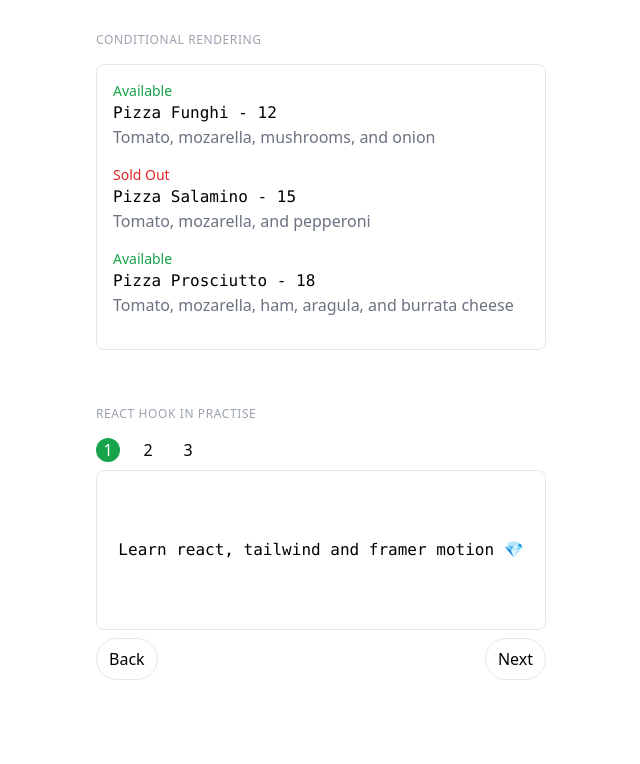
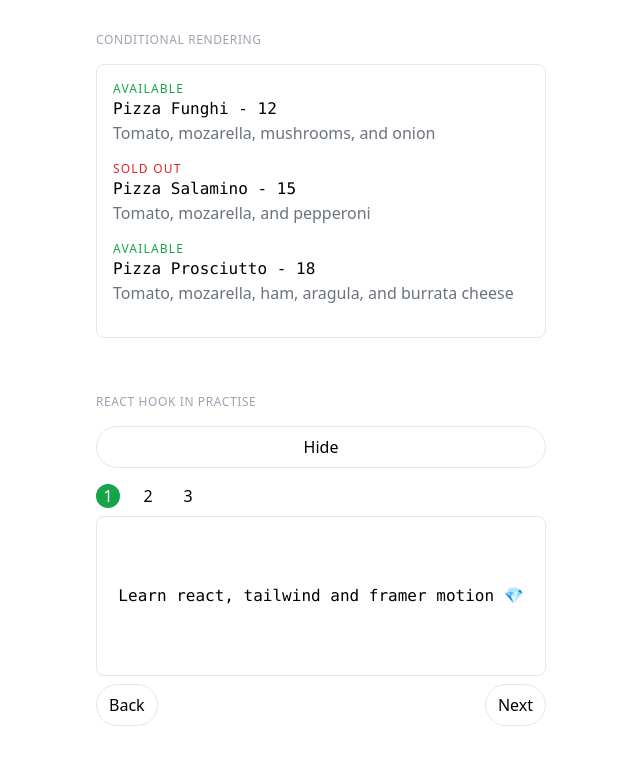
Before and after one commit to casicodes/reactminis, a React (Vite) app: page / in a window 1280 px wide. Shown: the top 764 px of the page, without its empty margins (319-959 px from the left). Built offline with nearby package versions, Linux system fonts and the light colour scheme.

Commit message:
Add hide/show functionality

```diff
--- a/package.json
+++ b/package.json
@@ -10,6 +10,8 @@
     "preview": "vite preview"
   },
   "dependencies": {
+    "@geist-ui/react-icons": "^1.0.1",
+    "lucide-react": "^0.436.0",
     "react": "^18.3.1",
     "react-dom": "^18.3.1"
   },
--- a/src/components/Menu.tsx
+++ b/src/components/Menu.tsx
@@ -11,7 +11,7 @@ function Menu({ title }) {
               <span
                 className={`${
                   pizza.soldOut ? "text-red-600" : "text-green-600"
-                }  text-sm`}
+                }  text-xs uppercase tracking-widest`}
               >
                 {pizza.soldOut ? "Sold Out" : "Available"}
               </span>
--- a/src/components/Stepper.tsx
+++ b/src/components/Stepper.tsx
@@ -1,4 +1,5 @@
 import { useState } from "react";
+import { Eye, EyeOff } from "lucide-react";
 
 function Stepper({ title }) {
   const content = [
@@ -7,6 +8,7 @@ function Stepper({ title }) {
     "Earn and grow 🌳",
   ];
   const [step, setStep] = useState(1);
+  const [isOpen, setIsOpen] = useState(true);
   function handleBack() {
     if (step > 1) setStep(step - 1);
   }
@@ -17,6 +19,14 @@ function Stepper({ title }) {
   return (
     <div className="flex flex-col gap-4 text-left">
       <p className="uppercase text-xs tracking-wider text-gray-400">{title}</p>
+      <button
+        className="border py-2 px-3 rounded-full hover:bg-slate-50"
+        onClick={() => setIsOpen(!isOpen)}
+      >
+        {isOpen ? "Hide" : "Show"}
+      </button>
+      {isOpen && (
+        <>
           <div className="flex flex-col">
             <div className="flex flex-row justify-start gap-4">
               <div
@@ -59,6 +69,8 @@ function Stepper({ title }) {
               </button>
             </div>
           </div>
+        </>
+      )}
     </div>
   );
 }
```
Also changed, not shown: 1 other file (tests, documents, lock files or other folders). Lines whose indentation alone changed are shown as unchanged.
